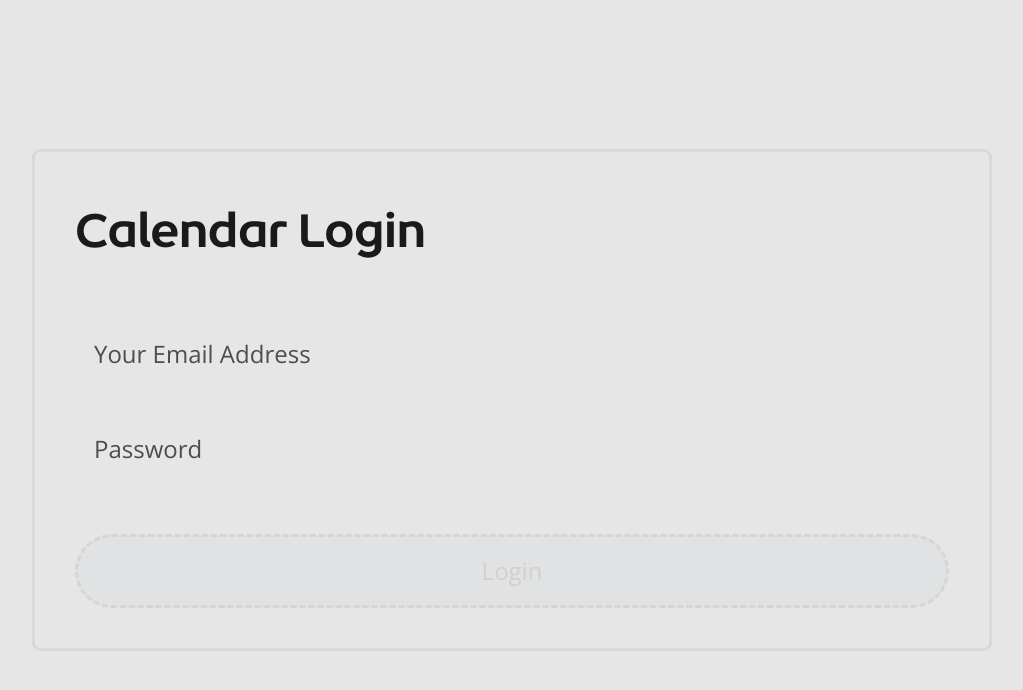
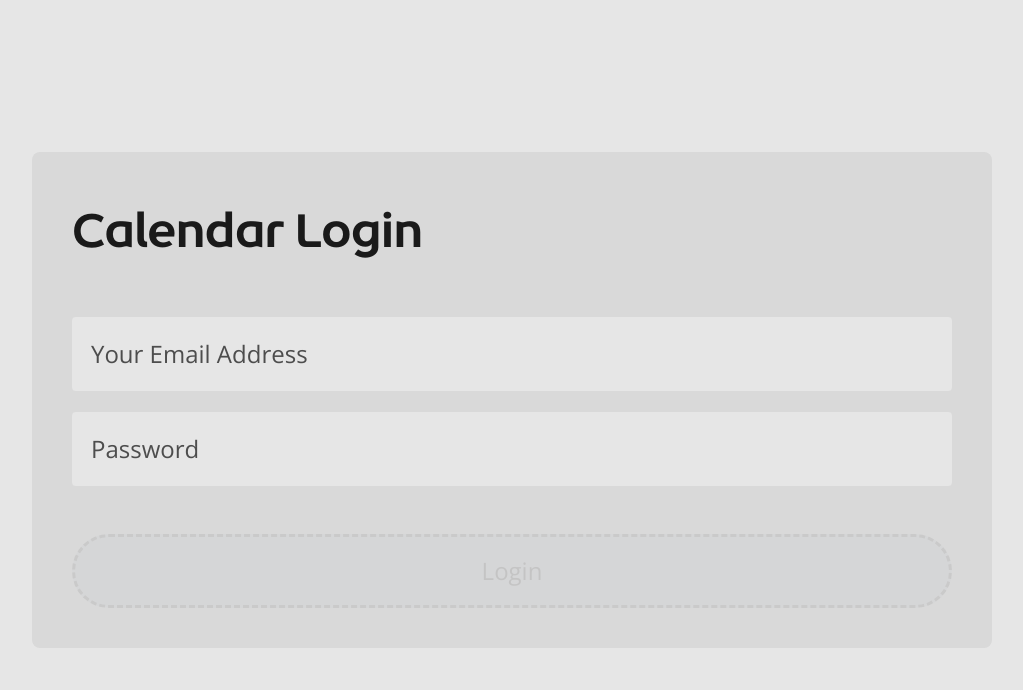
Before and after one commit to HarrisonBaghurst/dating-app, a Next.js app: page /login in a window 1280 px wide. Shown: the top 690 px of the page, without its empty margins (128-1151 px from the left). Built offline with nearby package versions, Linux system fonts and the light colour scheme; no server answers.

Commit message:
restyled login page

```diff
--- a/components/LoginForm.tsx
+++ b/components/LoginForm.tsx
@@ -43,7 +43,7 @@ const LoginForm = () => {
     return (
         <div className="flex items-center justify-center min-h-screen w-screen bg-background-light paragraph-large">
             <div className='
-            bg-background-light p-[var(--padding-large)] rounded-[var(--rounding-large)] border-[3px] border-card-grey  flex flex-col gap-[var(--gap-large)]
+            bg-card-grey p-[var(--padding-large)] rounded-[var(--rounding-large)] flex flex-col gap-[var(--gap-large)]
             w-[75%]
             2xl:w-[35%]
             '>
```
